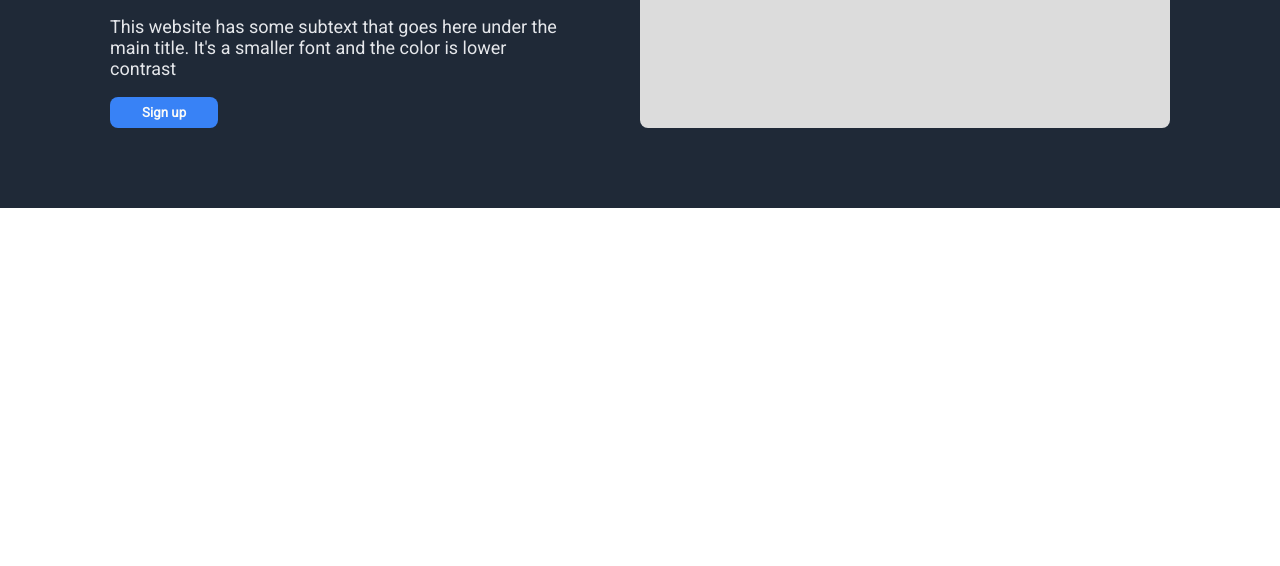
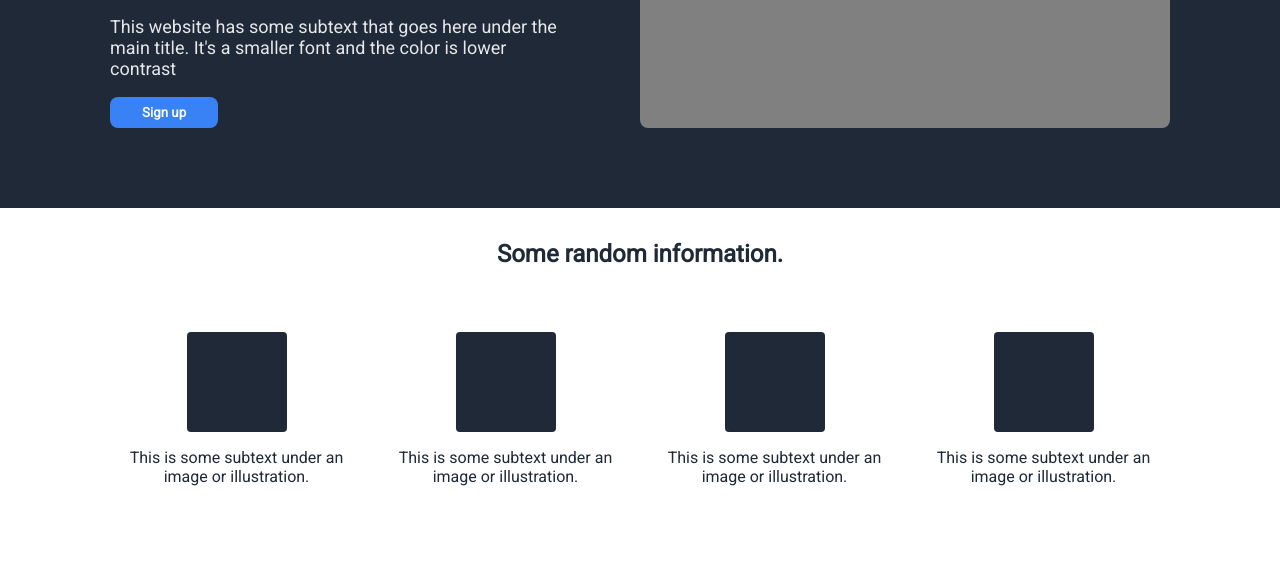
Before and after one commit to haroonalbar/odin-project-1, a plain HTML site: page index.html in a window 1280 px wide. Shown: the part 286-852 px from the top of the page. Before the commit the page ends 800 px from the top, so only its background shows below. Drawn offline with Linux system fonts and the light colour scheme; a web font is replaced by a local one.

Commit message:
information: done

```diff
--- a/index.html
+++ b/index.html
@@ -8,7 +8,7 @@
     <link rel="stylesheet" href="styles.css">
 </head>
 <body>
-    <!-- header  -->
+    <!-- header,hero  -->
     <div class="header-bg">
         <div class="header white mid">
             <div>Header Logo</div>
@@ -18,6 +18,7 @@
                 <div class="dim-white">header link three</div>
             </nav>
         </div>
+        <!-- hero  -->
         <div class="white mid hero">
             <div class="hero-left">
                 <h1 class="title">This website is awesome</h1>
@@ -31,6 +32,25 @@
             </div>
         </div>
     </div>
-
+    <!-- information -->
+    <div class="info mid">
+        <h2>Some random information.</h2>
+        <div class="blocks">
+            <div>
+                <div class="cube"></div>
+                <p>This is some subtext under an image or illustration.</p>
+            </div>
+            <div>
+                <div class="cube"></div>
+                <p>This is some subtext under an image or illustration.</p>
+            </div><div>
+                <div class="cube"></div>
+                <p>This is some subtext under an image or illustration.</p>
+            </div><div>
+                <div class="cube"></div>
+                <p>This is some subtext under an image or illustration.</p>
+            </div>
+        </div>
+    </div>
 </body>
 </html>
--- a/styles.css
+++ b/styles.css
@@ -73,10 +73,41 @@ body{
     justify-content: center;
     align-items: center;
     flex: 1;
-    background-color: gainsboro;
-    color: #1f2937;
+    background-color: gray;
+    color: #f9faf8;
     border-radius: .5rem;
 }
 /* .hero-right>div{
     margin: auto auto;
 } */
+
+.info{
+    display: flex;
+    flex-direction: column;
+    justify-content: center;
+    text-align: center;
+}
+.info>h2{
+    font: 36px 1000;
+    color: #1f2937;
+    margin: 32px 0;
+}
+.blocks{
+    display: flex;
+    justify-content: center;
+    gap: 16px;
+    margin-top: 32px;
+    margin-bottom: 64px;
+}
+.cube{
+    height: 100px;
+    width: 100px;
+    margin: 0 auto;
+    border: 10px;
+    background-color: #1f2937;
+    border-color: #3882f6;
+    border-radius: .25rem;
+}
+.blocks>div>p{
+    color: #1f2937;
+}
```
